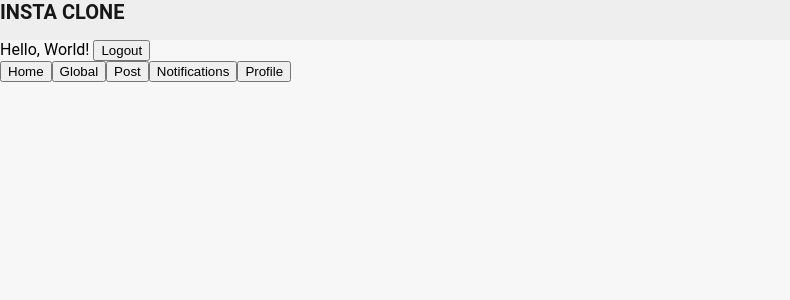
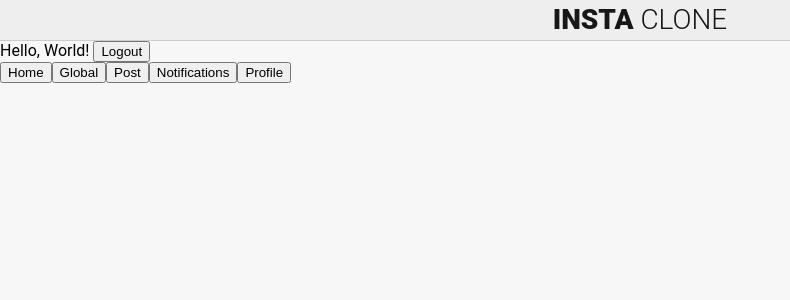
Before and after one commit to JamieDawson/insta_clone_2, a Vue app in the folder insta-client/: page / in a window 1280 px wide. Shown: the top 300 px of the page, without its empty margins (0-790 px from the left). Built offline with nearby package versions, Linux system fonts and the light colour scheme; sample sign-in values are in the browser's storage.

Commit message:
vid 4 21:14. Styled the header componenet. Need to style footer componenet

```diff
--- a/insta-client/src/assets/scss/components/Header.scss
+++ b/insta-client/src/assets/scss/components/Header.scss
@@ -2,10 +2,19 @@
   width: 100vw;
   height: 40px;
   background-color: #eee;
+  border-bottom: 1px solid #ccc;
+
   .title {
     margin: 0;
     padding: 0;
     color: #171717;
-    font-size: 20px;
+    font-size: 28px;
+    line-height: 40px;
+    text-align: center;
+    font-weight: 900;
+
+    span {
+      font-weight: 300;
+    }
   }
 }
```
